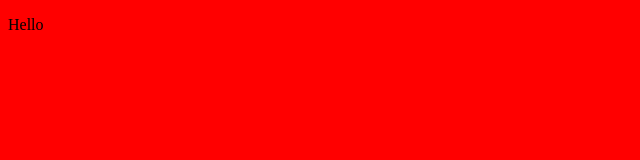
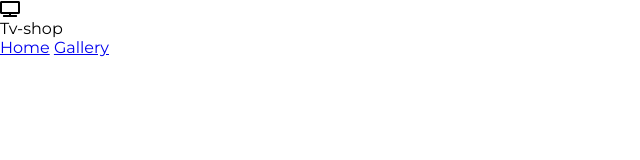
Before and after one commit to MichalKuwik/Product_page, a website: page src/index.html in a window 1280 px wide. Shown: the whole page, without its empty margins (0-640 px from the left). Drawn offline with Linux system fonts and the light colour scheme.

Commit message:
add font-awesome npm create files:_variables.scss and fonts.scss and import google-font montserrat

```diff
--- a/package.json
+++ b/package.json
@@ -11,5 +11,8 @@
   "license": "ISC",
   "dependencies": {
     "node-sass": "^4.12.0"
+  },
+  "devDependencies": {
+    "@fortawesome/fontawesome-free": "^5.9.0"
   }
 }
--- /dev/null
+++ b/scss/_fonts.scss
@@ -0,0 +1 @@
+@import url('https://fonts.googleapis.com/css?family=Montserrat:100,300,400,500,600,700,900&display=swap');
--- a/scss/style.scss
+++ b/scss/style.scss
@@ -1,3 +1,9 @@
-body{
-  background:red;
+@import 'variables';
+@import 'fonts';
+
+*{
+  margin:0;
+  padding:0;
+  box-sizing: border-box;
+  font-family: 'Montserrat';
 }
--- a/src/index.html
+++ b/src/index.html
@@ -5,9 +5,21 @@
   <meta name="viewport" content="width=device-width, initial-scale=1.0">
   <meta http-equiv="X-UA-Compatible" content="ie=edge">
   <title>Product Page by Michał Kuwik</title>
+  <link rel="stylesheet" href="../node_modules/@fortawesome/fontawesome-free/css/all.min.css">
   <link rel="stylesheet" href="css/style.css">
 </head>
 <body>
-  <p>Hello</p>
+  <header>
+    <nav>
+      <div class="logo-div">
+          <i class="fas fa-tv"></i>
+          <p>Tv-shop</p>
+      </div>
+      <div class="desktop-nav">
+        <a href="#">Home</a>
+        <a href="#">Gallery</a>
+      </div>
+    </nav>
+  </header>
 </body>
 </html>
```
Also changed, not shown: scss/_variables.scss (added), src/css/style.css, 2 other files.
